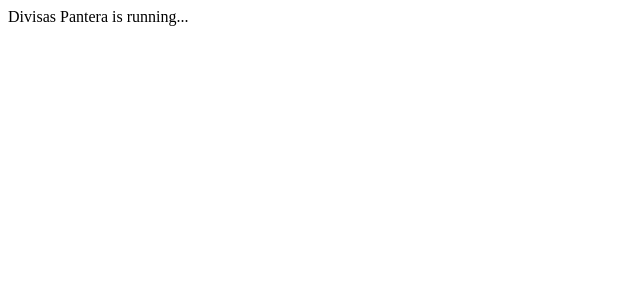
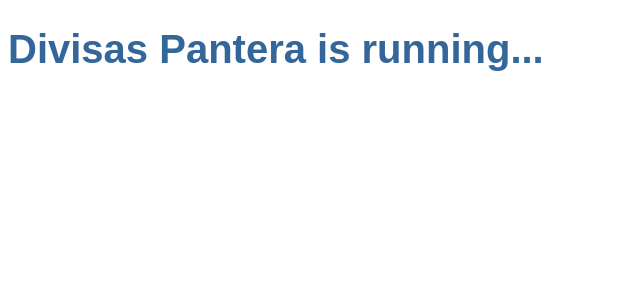
Before and after one commit to AlexisReyes98/DivisasPantera, an Angular app in the folder DivPant/: page / in a window 1280 px wide. Shown: the top 300 px of the page, without its empty margins (0-640 px from the left). Built offline with nearby package versions, Linux system fonts and the light colour scheme.

Commit message:
Trabajando en el inicio

```diff
--- a/DivPant/src/app/app.component.css
+++ b/DivPant/src/app/app.component.css
@@ -0,0 +1,6 @@
+/* Application-wide Styles */
+h1 {
+    color: #369;
+    font-family: Arial, Helvetica, sans-serif;
+    font-size: 250%;
+}
--- a/DivPant/src/app/app.component.html
+++ b/DivPant/src/app/app.component.html
@@ -1,3 +1,3 @@
 <div class="content" role="main">
-  <span>{{ title }} is running...</span>
+  <h1>{{ title }} is running...</h1>  <!--Llaves dobles son la sintaxis de enlace de interpolación de Angular-->
 </div>
```
